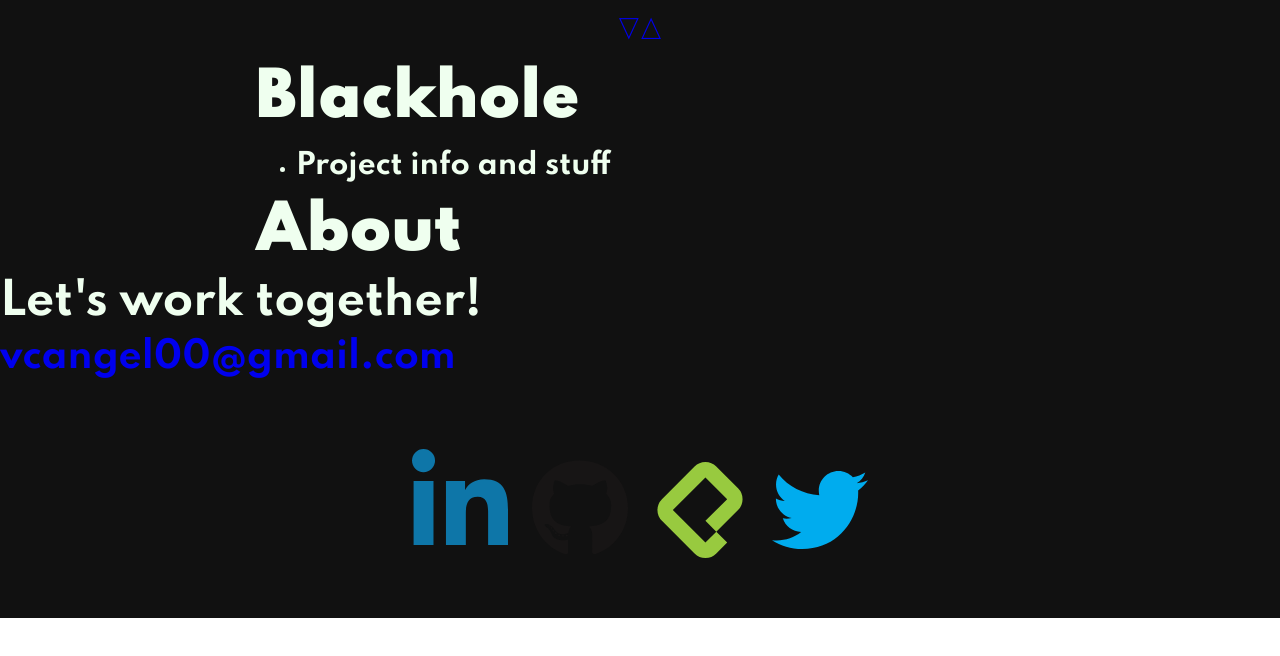
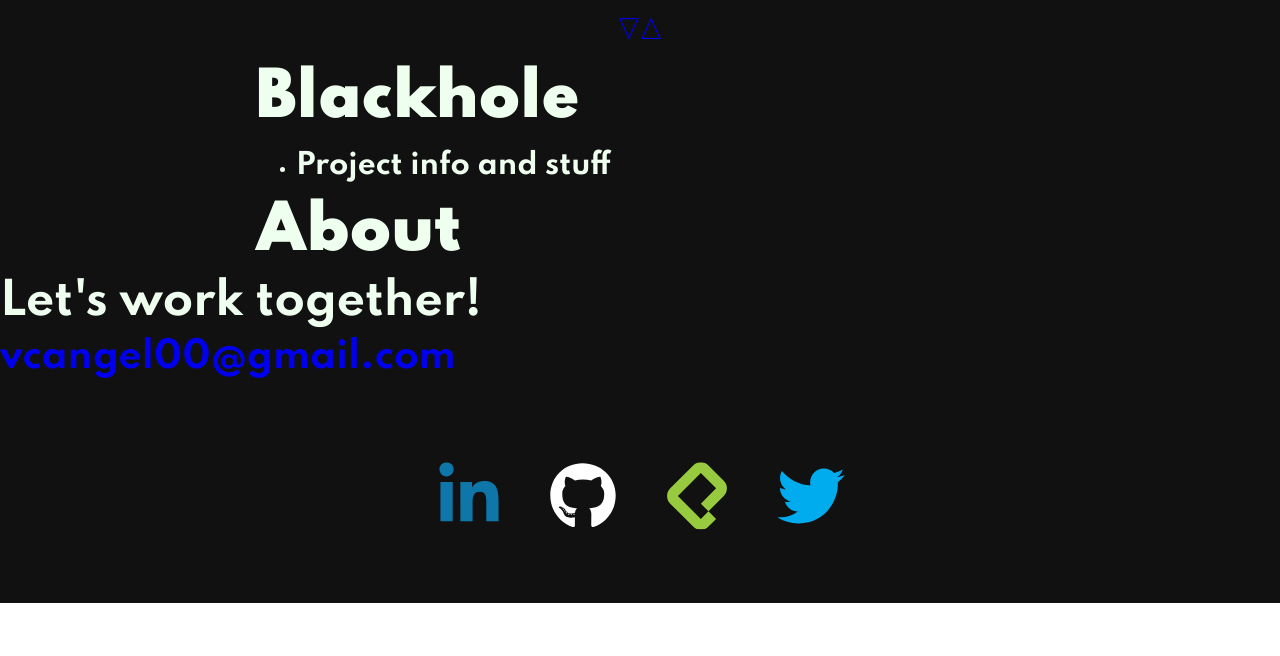
Before and after one commit to VCAngel/vcangel.dev, a React (Create React App) app: page / in a window 1280 px wide. Shown: the top 656 px of the page. Built offline with nearby package versions, Linux system fonts and the light colour scheme.

Commit message:
Socials styling done!

```diff
--- a/src/components/contact/Social.jsx
+++ b/src/components/contact/Social.jsx
@@ -19,8 +19,6 @@ const Social = ({ social }) => {
         if (Object.keys(links)[i] === social)
             socialLink = Object.values(links)[i]
     }
-
-    console.log(LinkedIn)
 
     const importSVG = (social) => {
         switch (social) {
--- a/src/scss/styles/_footer.scss
+++ b/src/scss/styles/_footer.scss
@@ -3,7 +3,7 @@
     border-radius: 100%;
     fill: $backgroundDark;
     transform: scale(1.25);
-    transition: background-color 0.5s, transform 0.5s ease-in-out;
+    transition: all 0.5s ease-in-out;
 }
 
 .contact {
@@ -18,7 +18,7 @@
         font-size: 0;
         list-style: none;
         margin: 0 auto;
-        padding: 4.8rem;
+        padding: 5rem;
         text-align: center;
         width: 110rem;
         max-width: 100%;
@@ -27,32 +27,62 @@
             display: inline-block;
             margin: 1.2rem;
             a {
-                height: 9.6rem;
-                width: 9.6rem;
+                height: 9rem;
+                width: 9rem;
+                transition: all 0.5s;
+
+                .svgContainer {
+                    display: block;
+                    overflow: visible;
+                    padding: 0 0 100%;
+                    position: relative;
+                    width: 100%;
+                    height: 0;
+
+                    & > * {
+                        position: absolute;
+                        height: 75%;
+                        width: 75%;
+                        top: 50%;
+                        left: 50%;
+                        transform: translate(-50%, -50%);
+                    }
                 }
 
-            a,
-            img {
-                display: block;
+                &#contact_linkedIn {
+                    fill: $linkedIn;
+                    &:hover {
+                        background-color: $linkedIn;
+                        @extend %socialIconHover;
                     }
-
-            #contact {
-                &_linkedIn {
-                    fill: $linkedIn;
                 }
-                &_github {
-                    fill: $github;
+                &#contact_github {
+                    fill: white;
+                    &:hover {
+                        background-color: white;
+                        @extend %socialIconHover;
                     }
-                &_platzi {
+                }
+                &#contact_platzi {
                     fill: $platzi;
+                    &:hover {
+                        background-color: $platzi;
+                        @extend %socialIconHover;
                     }
-                &_twitter {
+                }
+                &#contact_twitter {
                     fill: $twitter;
-                }
                     &:hover {
+                        background-color: $twitter;
                         @extend %socialIconHover;
                     }
                 }
             }
+
+            a,
+            svg {
+                display: block;
             }
         }
+    }
+}
```
Also changed, not shown: src/svg/linkedIn.svg. Lines whose indentation alone changed are shown as unchanged.
